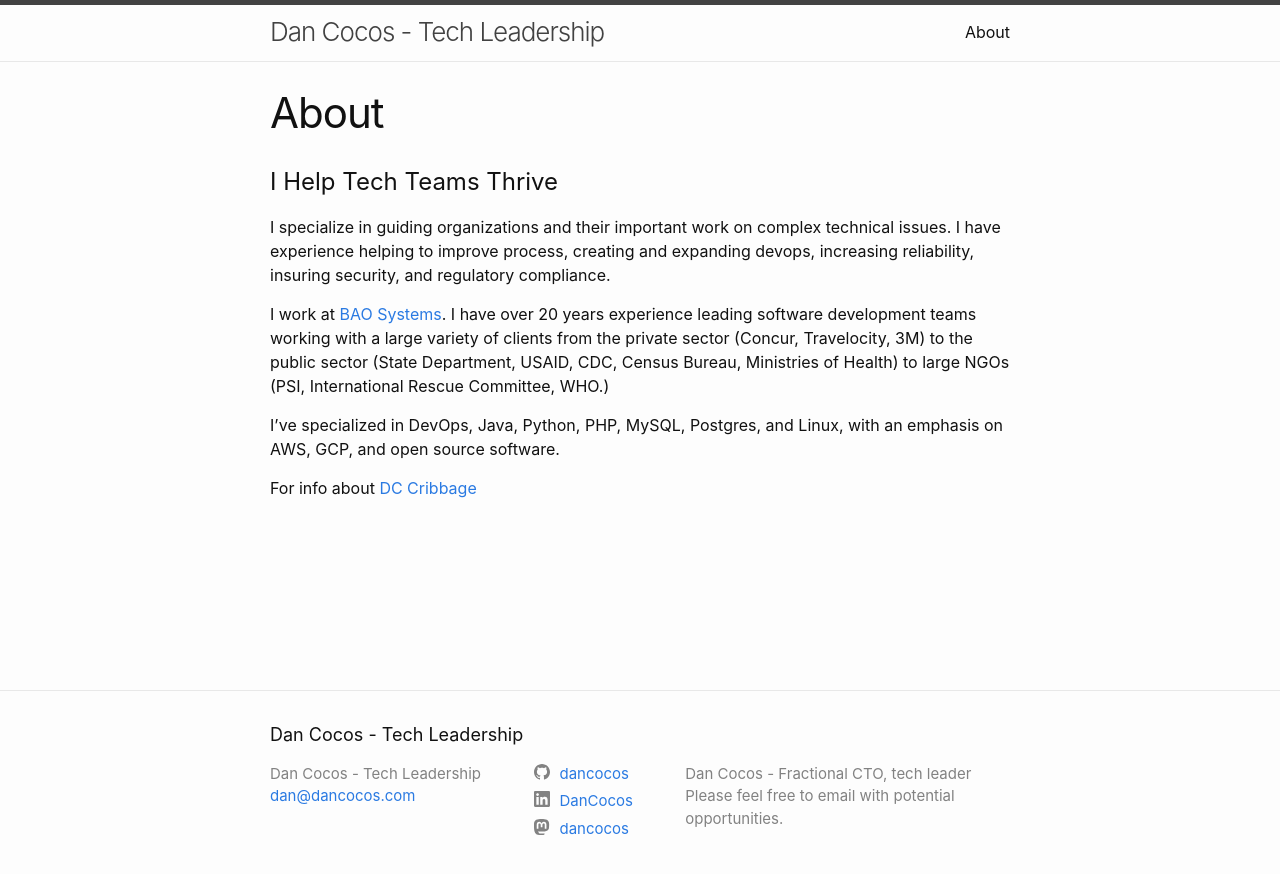
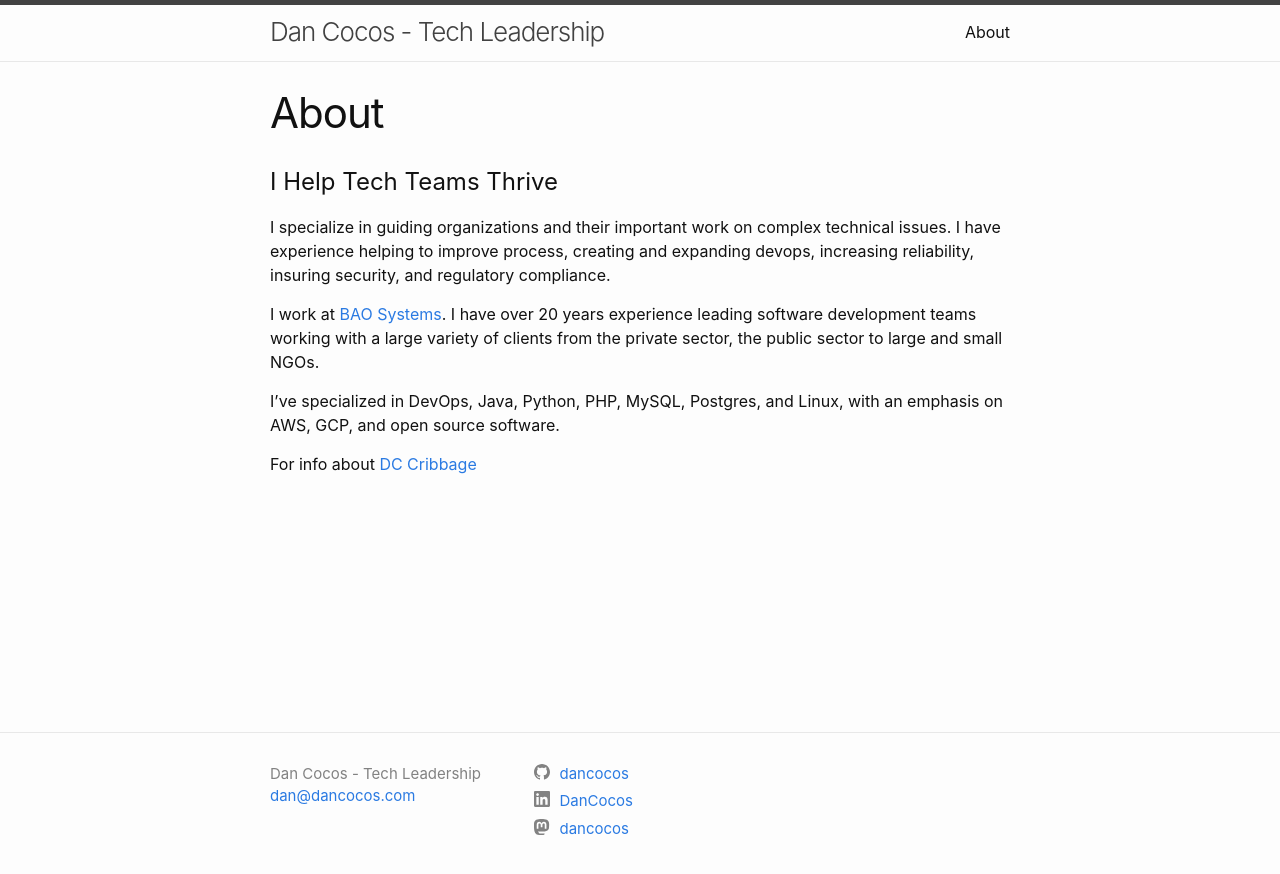
Before and after one commit to dancocos/dancocos, a Jekyll site: the page built from about.markdown, in a window 1280 px wide. Shown: the top 874 px of the page. Built offline with Jekyll 4.4.1, drawn with Linux system fonts in a browser that asks for light colours; comment, search, counter and statistics services are not loaded.

Commit message:
edits and updates

```diff
--- a/_config.yml
+++ b/_config.yml
@@ -21,16 +21,14 @@
 title: Dan Cocos - Tech Leadership
 email: dan@dancocos.com
 description: >- # this means to ignore newlines until "baseurl:"
-  Dan Cocos - Fractional CTO, tech leader
-  Please feel free to email with potential opportunities.
 baseurl: "" # the subpath of your site, e.g. /blog
 url: "https://dancocos.com" # the base hostname & protocol for your site, e.g. http://example.com
-github_username:  dancocos
+github_username: dancocos
 linkedin_username: DanCocos
 google_analytics: G-09ZSGXC7YH
 mastodon:
-- username: dancocos
-  instance: discuss.systems
+  - username: dancocos
+    instance: discuss.systems
 
 # Build settings
 theme: minima
--- a/_includes/footer.html
+++ b/_includes/footer.html
@@ -3,7 +3,7 @@
 
   <div class="wrapper">
 
-    <h2 class="footer-heading">{{ site.title | escape }}</h2>
+
 
     <div class="footer-col-wrapper">
       <div class="footer-col footer-col-1">
--- a/_posts/2026-01-24-jellyfin-tailscale-service-proxy.markdown
+++ b/_posts/2026-01-24-jellyfin-tailscale-service-proxy.markdown
@@ -1,7 +1,7 @@
 ---
 layout: post
 title:  "Tailscale Service Jellyfin Proxy"
-date:   2025-11-11 2:00:00 -0500
+date:   2026-01-24 2:00:00 -0500
 categories: [security, configuration, dns, privacy, tailscale]
 ---
 
--- a/about.markdown
+++ b/about.markdown
@@ -8,7 +8,7 @@ permalink: /about/
 
 I specialize in guiding organizations and their important work on complex technical issues. I have experience helping to improve process, creating and expanding devops, increasing reliability, insuring security, and regulatory compliance.
 
-I work at [BAO Systems](https://baosystems.com). I have over 20 years experience leading software development teams working with a large variety of clients from the private sector (Concur, Travelocity, 3M) to the public sector (State Department, USAID, CDC, Census Bureau, Ministries of Health) to large NGOs (PSI, International Rescue Committee, WHO.)
+I work at [BAO Systems](https://baosystems.com). I have over 20 years experience leading software development teams working with a large variety of clients from the private sector, the public sector to large and small NGOs.
 
 I've specialized in DevOps, Java, Python, PHP, MySQL, Postgres, and Linux, with an emphasis on AWS, GCP, and open source software.
 
--- a/index.markdown
+++ b/index.markdown
@@ -5,6 +5,6 @@
 layout: home
 ---
 
-I specialize in guiding organizations and their important work on complex technical issues. I have experience helping to improve process, creating and expanding devops, increasing reliability and insuring compliance. [More details](http://dancocos.com/about/)
+I specialize in guiding organizations and their important work on complex technical and operational issues. I have experience helping to improve process, creating and expanding devops, increasing reliability and insuring compliance. [More details](http://dancocos.com/about/)
 
 For info about [DC Cribbage](https://dccribbage.com)
```
